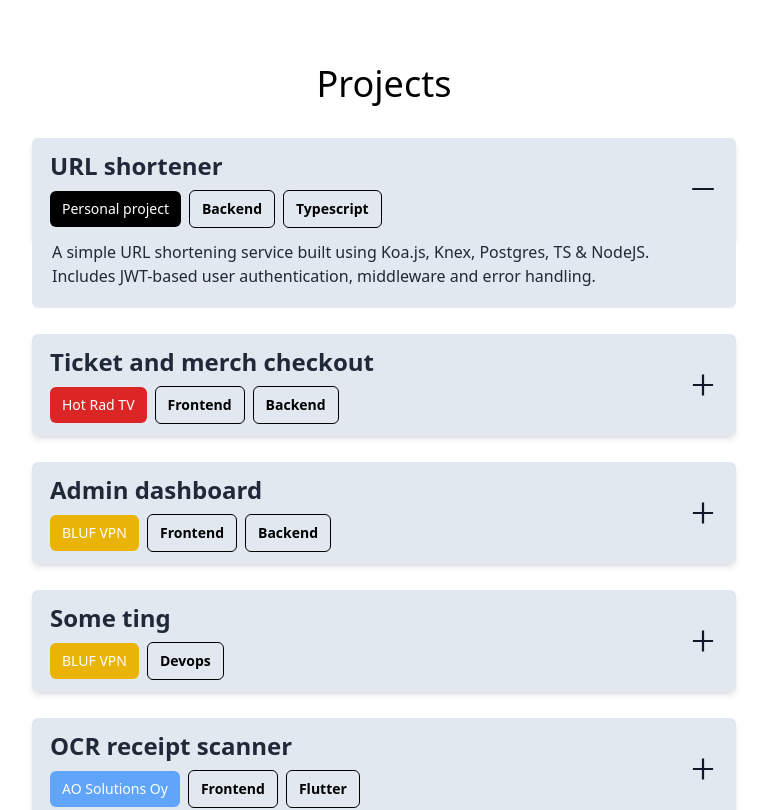
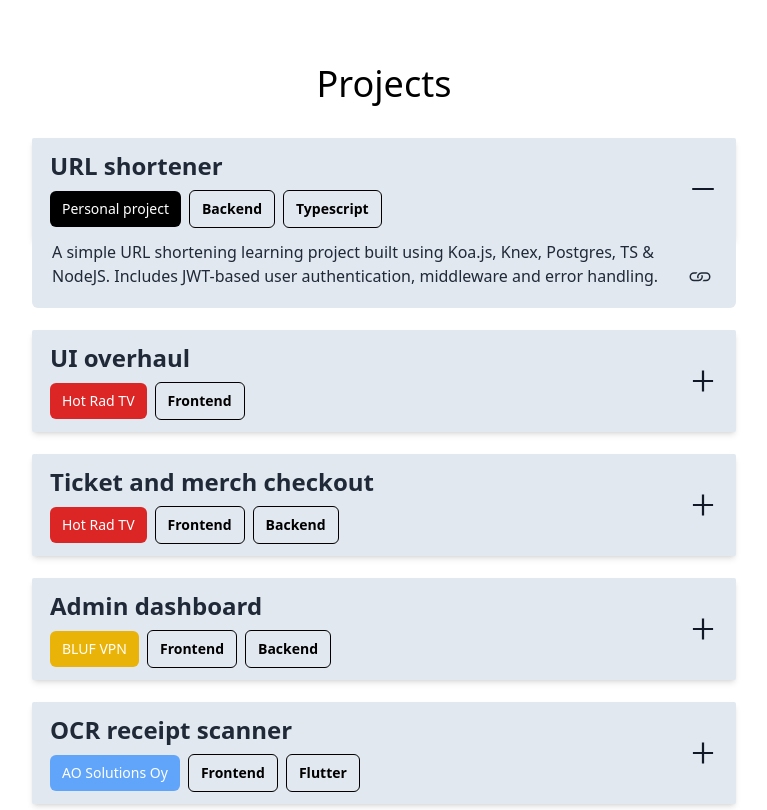
Before and after one commit to mikaelpac/my-portfolio, a Next.js app: page / in a window 1280 px wide. Shown: the part 2388-3198 px from the top of the page, without its empty margins (256-1023 px from the left). Built offline with nearby package versions, Linux system fonts and the light colour scheme.

Commit message:
refining projects section and content

```diff
--- a/src/app/sections/projects.tsx
+++ b/src/app/sections/projects.tsx
@@ -17,7 +17,7 @@ const Projects = () => {
     <div className="bg-white dark:bg-slate-950 text-black dark:text-white py-4 md:px-6 px-2 md:pb-6 mx-auto" id="projects" >
           <h2 className="text-center text-4xl mb-6">Projects</h2>
           <div className="h-auto grid place-items-center">
-            <div className="px-4 md:px-8 max-w-3xl">
+            <div className="px-3 md:px-8 max-w-3xl">
             {projectsData.map((project, index) => (
               <ProjectItem
               index={index}
@@ -30,6 +30,7 @@ const Projects = () => {
               secondaryTechnology={project.secondaryTechnology}
               description={project.description}
               colorCode={project.colorCode}
+              link={project.link}
               />
               ))}
             </div>
--- a/src/components/ProjectItem.tsx
+++ b/src/components/ProjectItem.tsx
@@ -1,8 +1,10 @@
 
+import Link from "next/link";
 import React from "react";
 import { Collapse } from "react-collapse"
 import {AiOutlineMinus} from "react-icons/ai"
 import {AiOutlinePlus} from "react-icons/ai"
+import {BsLink} from "react-icons/bs"
 
 interface ProjectItemProps {
   index: number; // Add index prop to ProjectItemProps
@@ -14,6 +16,7 @@ interface ProjectItemProps {
   secondaryTechnology: string;
   description: string;
   colorCode: string;
+  link: string;
 }
 
 const ProjectItem: React.FC<ProjectItemProps> = ({
@@ -25,7 +28,8 @@ const ProjectItem: React.FC<ProjectItemProps> = ({
   technology,
   secondaryTechnology,
   description,
-  colorCode
+  colorCode,
+  link
 }) => {
 
   const handleClick = (event: React.MouseEvent<HTMLDivElement>) => {
@@ -34,8 +38,8 @@ const ProjectItem: React.FC<ProjectItemProps> = ({
   };
 
   return (
-    <div className="pt-[10px] mb-4">
-      <div className={`bg-slate-200 dark:bg-slate-300 py-[12px] px-[18px] shadow-md dark:shadow-none flex justify-between rounded-md  items-center cursor-pointer ${open ? "rounded-b-none" : ""}`} onClick={handleClick}>
+    <div className="pt-[10px] md:mb-3 mb-2">
+      <div className={`bg-slate-200 dark:bg-slate-300 py-[12px] md:px-[18px] px-[12px] shadow-md dark:shadow-none flex justify-between rounded-sm  items-center cursor-pointer ${open ? "rounded-b-none" : ""}`} onClick={handleClick}>
         <div className="w-full">
           <p className="md:text-2xl text-xl text-gray-800 font-semibold select-none">{title}</p>
           <p className={`text-xs md:text-sm mt-2 font-normal select-none text-center px-2 py-2 md:px-3 rounded-md  inline-block text-white `} style={{backgroundColor: colorCode}}>{workPlace}</p>
@@ -47,7 +51,14 @@ const ProjectItem: React.FC<ProjectItemProps> = ({
         </div>
       </div>
       <Collapse isOpened={open}>
-        <div className={`bg-slate-200 dark:bg-slate-300 px-[20px] pb-[20px] rounded-md text-gray-800  ${open ? "rounded-t-none" : ""}`}>{description}</div>
+        <div className={`bg-slate-200 flex items-end dark:bg-slate-300 md:px-[20px] px-[12px] pb-[20px] rounded-md text-gray-800 ${open ? "rounded-t-none" : ""}`}>
+        <p>{description}</p>
+        {link &&
+        <Link href={link} className="mr-1" rel="noopener noreferrer" target="_blank">
+            <BsLink size={24}/>
+          </Link>}
+        </div>
+
       </Collapse>
     </div>
   );
--- a/src/data/projectsData.tsx
+++ b/src/data/projectsData.tsx
@@ -6,6 +6,7 @@ interface Project {
     secondaryTechnology: string;
     description: string;
     colorCode: string;
+    link: string;
 }
 
 const projectsData: Project[] = [
@@ -14,8 +15,19 @@ const projectsData: Project[] = [
         workPlace: "Personal project",
         technology: "Backend",
         secondaryTechnology: "Typescript",
-        description: "A simple URL shortening service built using Koa.js, Knex, Postgres, TS & NodeJS. Includes JWT-based user authentication, middleware and error handling.",
+        description: "A simple URL shortening learning project built using Koa.js, Knex, Postgres, TS & NodeJS. Includes JWT-based user authentication, middleware and error handling.",
         colorCode: "black",
+        link: "https://github.com/mikaelpac/url_shortener_project"
+
+    },
+     {
+        title: "UI overhaul",
+        workPlace: "Hot Rad TV",
+        technology: "Frontend",
+        secondaryTechnology: null,
+        description: "Remade most of the site's UI according to provided Figma designs.",
+        colorCode: "#dc2626",
+        link: null
 
     },
     {
@@ -23,8 +35,9 @@ const projectsData: Project[] = [
         workPlace: "Hot Rad TV",
         technology: "Frontend",
         secondaryTechnology: "Backend",
-        description: "Lorem ipsum dolor sit amet, consectetur adipiscing elit. Vestibulum odio elit, rutrum eget tempor eget, lobortis vel ligula. Curabitur pellentesque ut eros id ultrices. Integer eu lorem vitae quam viverra luctus. In hac habitasse platea dictumst.",
+        description: "Implemented a custom Stripe-based checkout flow, allowing customers to purchase live stream tickets and show merchandise. Validation of orders and data in the backend.",
         colorCode: "#dc2626",
+        link: null
 
     },
     {
@@ -32,17 +45,9 @@ const projectsData: Project[] = [
         workPlace: "BLUF VPN",
         technology: "Frontend",
         secondaryTechnology: "Backend",
-        description: "I built a React-based admin dashboard for managing users -  implementing the UI according to Figma designs made by my coworkers and creating appropriate endpoints in the backend. ",
+        description: "Built a React-based admin dashboard for managing users -  implementing the UI according to Figma designs made by coworkers. Learned how to paginate users efficiently with GraphQL endpoints.",
         colorCode: "#eab308",
-
-    },
-    {
-        title: "Some ting",
-        workPlace: "BLUF VPN",
-        technology: "Devops",
-        secondaryTechnology: null,
-        description: "Lorem ipsum dolor sit amet, consectetur adipiscing elit. Vestibulum odio elit, rutrum eget tempor eget, lobortis vel ligula. Curabitur pellentesque ut eros id ultrices. Integer eu lorem vitae quam viverra luctus. In hac habitasse platea dictumst.",
-        colorCode: "#eab308",
+        link: null
 
     },
     {
@@ -52,6 +57,7 @@ const projectsData: Project[] = [
         secondaryTechnology: "Flutter",
         description: "Integrated a third party OCR solution for the purpose of scanning receipts and keeping track of expenses in a cross platform mobile app. I designed and created the app using Flutter & Dart and integrated it to REST API endpoints created by my coworker.",
         colorCode: "#60a5fa",
+        link: null
 
     },
 
```
